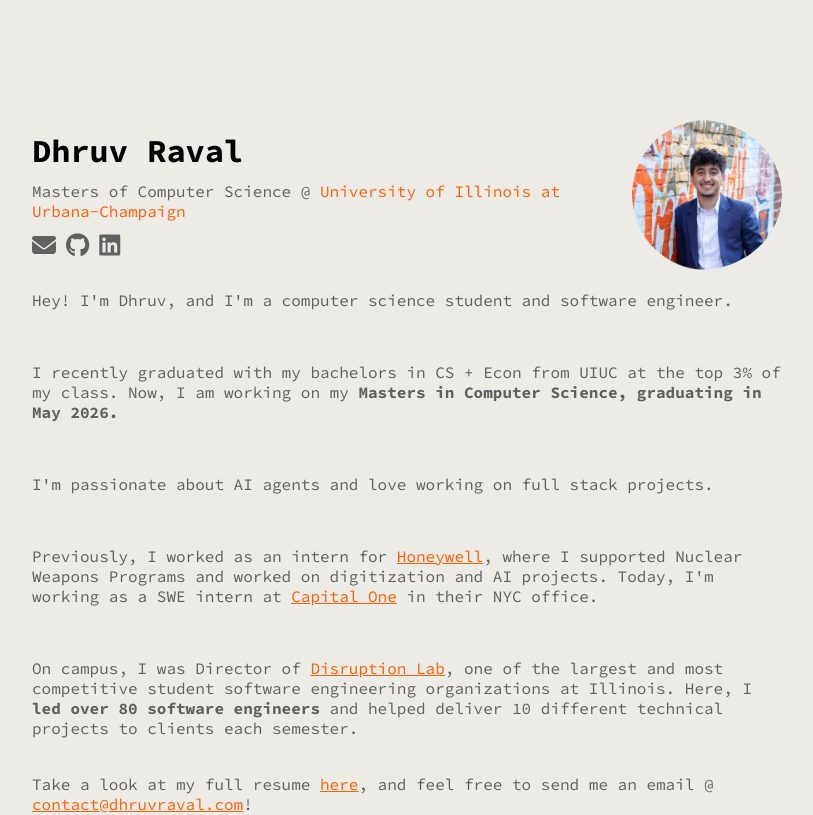
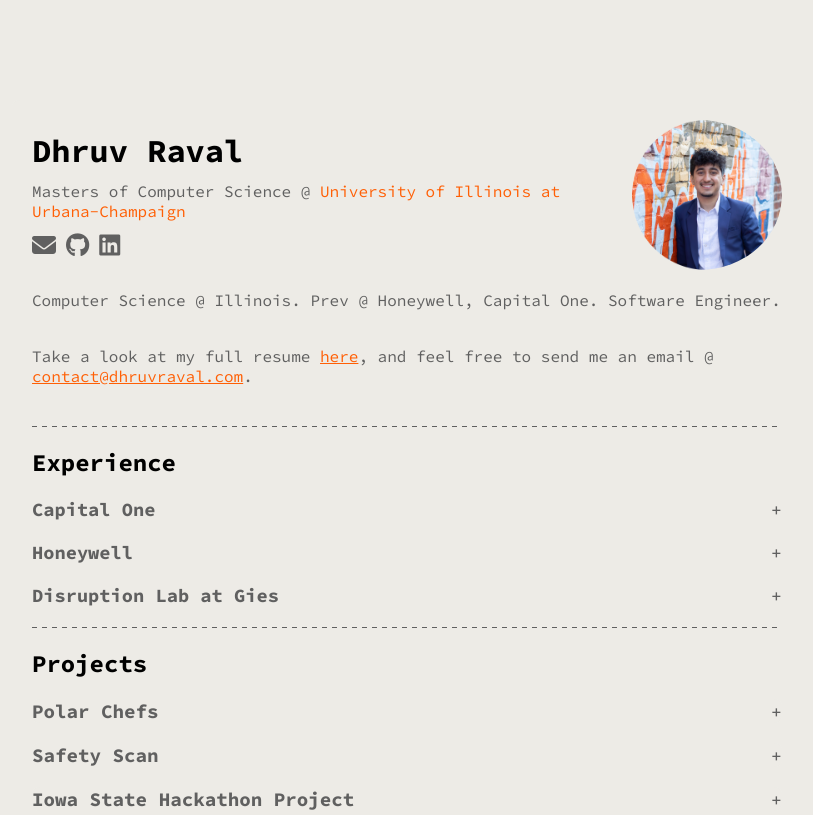
Before and after one commit to dhruvkraval/my-website, a React (Create React App) app: page / in a window 1280 px wide. Shown: the top 815 px of the page, without its empty margins (233-1046 px from the left). Built offline with nearby package versions, Linux system fonts and the light colour scheme.

Commit message:
updated description

```diff
--- a/src/App.js
+++ b/src/App.js
@@ -109,22 +109,10 @@ function App() {
           </div>
           <div class="intro-text">
             <p>
-              Hey! I'm Dhruv, and I'm a computer science student and software engineer.
+             Computer Science @ Illinois. Prev @ Honeywell, Capital One. Software Engineer.
             </p>
             <br></br>
-            <p>
-              I recently graduated with my bachelors in CS + Econ from UIUC at the top 3% of my class. Now, I am working on my <strong>Masters in Computer Science, graduating in May 2026.</strong>
-            </p>
-            <br></br>
-            <p>
-            I'm passionate about AI agents and love working on full stack projects.
-            </p>
-            <br></br>
-            <p>Previously, I worked as an intern for <a href="https://kcnsc.doe.gov/" target="_blank" rel="noopener noreferrer">Honeywell</a>, where I supported Nuclear Weapons Programs and worked on digitization and AI projects. Today, I'm working as a SWE intern at <a href="https://www.capitalone.com/" target="_blank" rel="noopener noreferrer">Capital One</a> in their NYC office.</p>
-            <br></br>
-            <p>On campus, I was Director of <a href="https://www.linkedin.com/company/disruption-lab-at-gies" target="_blank" rel="noopener noreferrer">Disruption Lab</a>, one of the largest and most competitive student software engineering organizations at Illinois. Here, I <strong>led over 80 software engineers</strong> and helped deliver 10 different technical projects to clients each semester.</p>
-            <br></br>
-            Take a look at my full resume <a href="/resume.pdf" target="_blank" rel="noopener noreferrer">here</a>, and feel free to send me an email @ <a href="mailto:contact@dhruvraval.com">contact@dhruvraval.com</a>!
+            Take a look at my full resume <a href="/resume.pdf" target="_blank" rel="noopener noreferrer">here</a>, and feel free to send me an email @ <a href="mailto:contact@dhruvraval.com">contact@dhruvraval.com</a>.
           </div>
           <br></br>
           <hr></hr>
```
Also changed, not shown: 1 other file (tests, documents, lock files or other folders).
